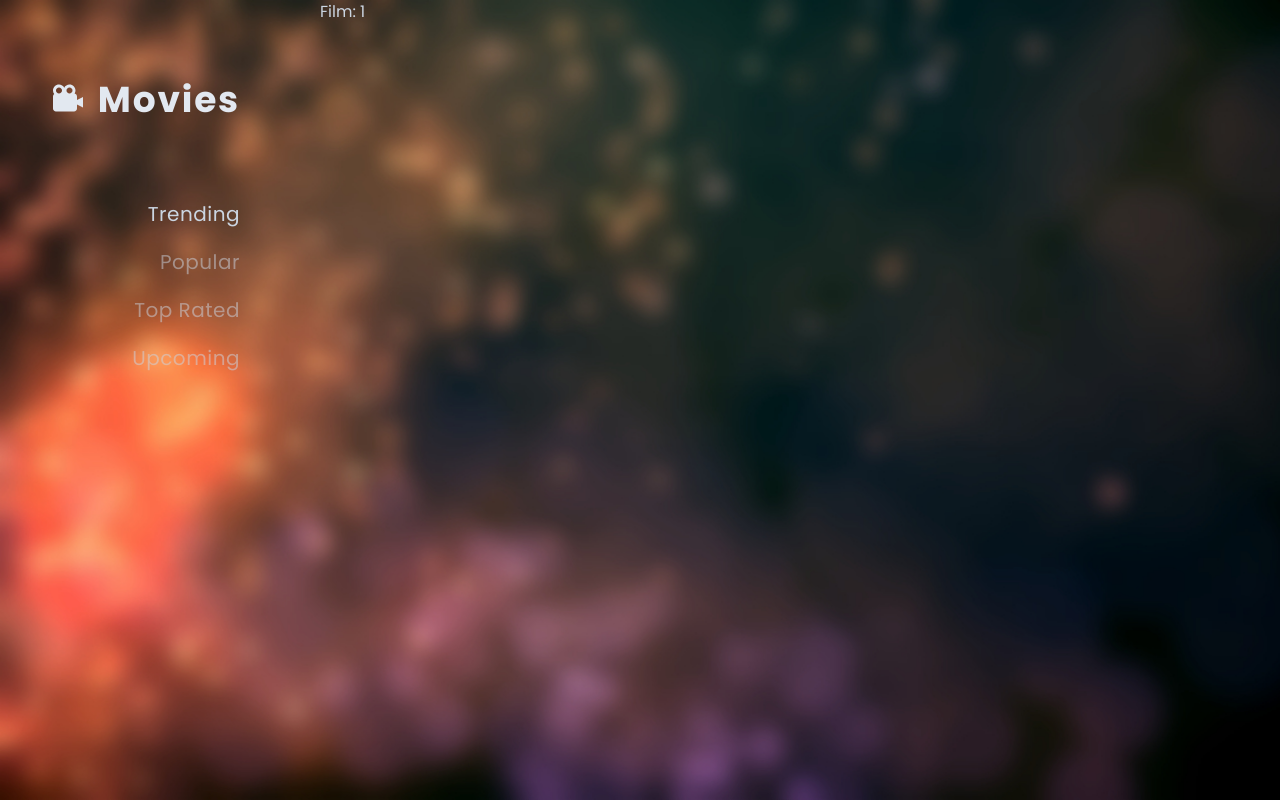
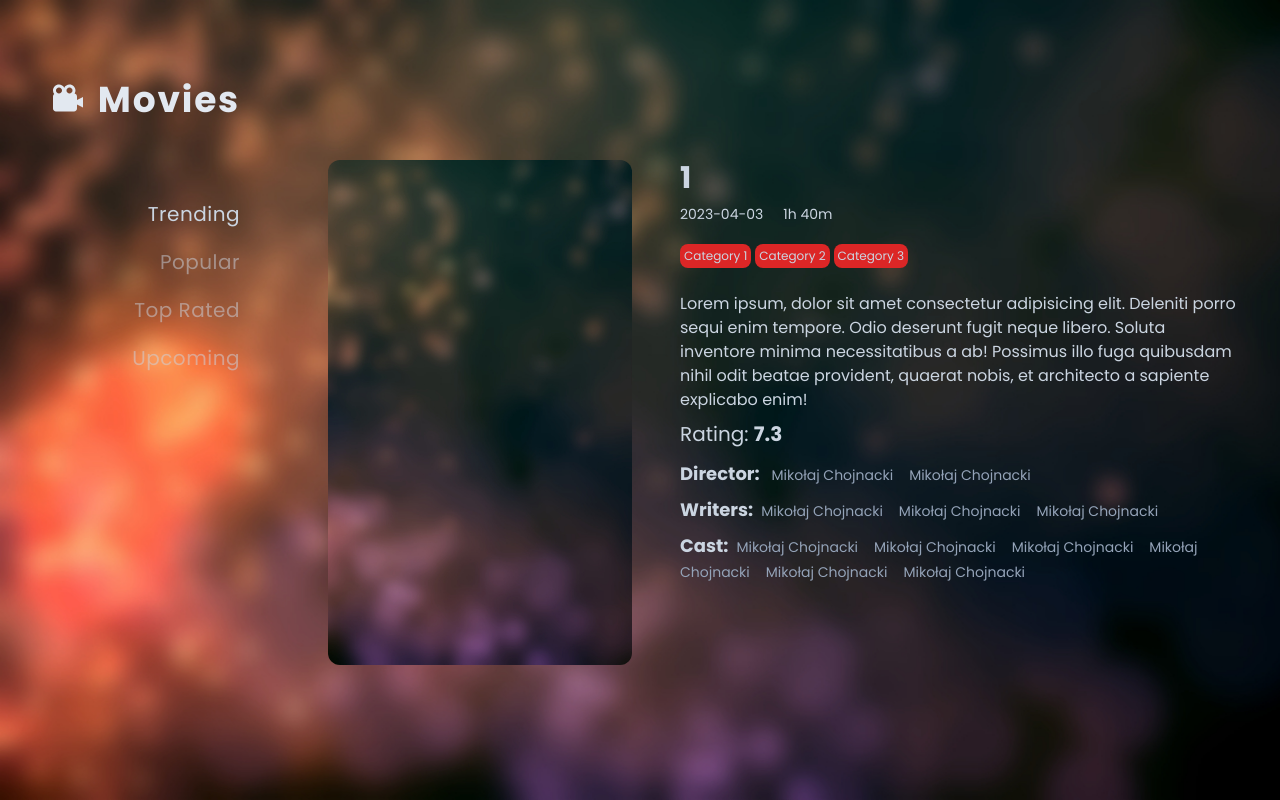
Before and after one commit to Desmord/movies, a React (Create React App) app: page /movie/1 in a window 1280 px wide. Built offline with nearby package versions, Linux system fonts and the light colour scheme.

Commit message:
Changes:
	- Add movie details page;

```diff
--- a/src/Components/App/App.tsx
+++ b/src/Components/App/App.tsx
@@ -1,7 +1,6 @@
 import { Provider } from 'react-redux';
 import { BrowserRouter, Route, Routes } from 'react-router-dom';
 import Store from "../../Redux/Store";
-import { useEffect } from 'react'
 
 import Menu from '../Menu/Menu';
 import MovieGallery from '../Pages/MovieGallery/MovieGallery';
@@ -12,13 +11,9 @@ import styles from "./App.module.scss";
 
 function App() {
 
-  useEffect(() => {
-    console.log(`Wczytujemy`)
-  }, [])
-
   return (
-    <div className={`
-      grid grid-cols-1 text-slate-300 h-screen ${styles.container}
+    <div className={`lg:h-screen lg:overflow-hidden
+      grid grid-cols-1 text-slate-300  ${styles.container}
       md:grid-cols-7  lg:grid-cols-3  xl:grid-cols-4
     `}>
       <Provider store={Store}>
--- /dev/null
+++ b/src/Components/Pages/Movie/Img.tsx
@@ -0,0 +1,16 @@
+const Img = ({ src }: { src: string }) => {
+    return (
+        <img className="
+            rounded-xl
+            object-cover
+            w-[300px]
+            h-[450px]
+            md:w-full
+            md:h-auto
+            lg:w-full
+            lg:aspect-[1/1.66]
+            " src={src} alt="movie"></img>
+    )
+}
+
+export default Img
--- a/src/Components/Pages/Movie/Movie.tsx
+++ b/src/Components/Pages/Movie/Movie.tsx
@@ -1,10 +1,64 @@
 import { useParams } from 'react-router';
+import { Suspense } from 'react';
+
+import Img from './Img';
 
 const Movie = () => {
     const { name } = useParams();
 
     return (
-        <div>Film: {name}</div>
+        <div className='relative w-full grid lg:grid-cols-3 -mt-40 md:mt-0
+        col-span-1 md:col-span-4 lg:col-span-2 xl:col-span-3 grid-cols-1 grid-rows-2'>
+            <Suspense fallback={<span></span>}>
+                <span className='p-2 pt-20 md:p-5 md:pt-20 flex col-span-1 justify-center w-full
+                lg:block lg:p-2 lg:pt-40'>
+                    <Img src={`/assets/images/stars.jpg`} />
+                </span>
+            </Suspense>
+            <div className='col-span-1 flex flex-col p-10 pt-2 lg:p-10 lg:pt-40 lg:col-span-2'>
+                <div className='text-3xl font-bold'>{name}</div>
+                <div className='text-sm pt-2 pb-2'>
+                    <span>2023-04-03</span>
+                    <span className='pl-5'>1h 40m</span>
+                </div>
+                <div className='pt-2 pb-2 block'>
+                    <div className='float-left bg-red-600 text-xs rounded-lg p-1 mr-1 mt-1'>Category 1</div>
+                    <div className='float-left bg-red-600 text-xs rounded-lg p-1 mr-1 mt-1'>Category 2</div>
+                    <div className='float-left bg-red-600 text-xs rounded-lg p-1 mr-1 mt-1'>Category 3</div>
+                </div>
+                <div className='pt-4'>
+                    Lorem ipsum, dolor sit amet consectetur adipisicing elit.
+                    Deleniti porro sequi enim tempore. Odio deserunt fugit neque libero.
+                    Soluta inventore minima necessitatibus a ab! Possimus illo fuga quibusdam
+                    nihil odit beatae provident, quaerat nobis, et architecto a sapiente
+                    explicabo enim!
+                </div>
+                <div className='text-xl pt-2 pb-2'>
+                    <span>Rating: </span>
+                    <span className='font-bold'> 7.3</span>
+                </div>
+                <div className='p-1 pl-0'>
+                    <span className='text-lg font-bold'>Director: </span>
+                    <span className='text-slate-400 text-sm pl-2 pr-2'>Mikołaj Chojnacki</span>
+                    <span className='text-slate-400 text-sm pl-2 pr-2'>Mikołaj Chojnacki</span>
+                </div>
+                <div className='p-1 pl-0'>
+                    <span className='text-lg font-bold'>Writers:</span>
+                    <span className='text-slate-400 text-sm pl-2 pr-2'>Mikołaj Chojnacki</span>
+                    <span className='text-slate-400 text-sm pl-2 pr-2'>Mikołaj Chojnacki</span>
+                    <span className='text-slate-400 text-sm pl-2 pr-2'>Mikołaj Chojnacki</span>
+                </div>
+                <div className='p-1 pl-0'>
+                    <span className='text-lg font-bold'>Cast:</span>
+                    <span className='text-slate-400 text-sm pl-2 pr-2'>Mikołaj Chojnacki</span>
+                    <span className='text-slate-400 text-sm pl-2 pr-2'>Mikołaj Chojnacki</span>
+                    <span className='text-slate-400 text-sm pl-2 pr-2'>Mikołaj Chojnacki</span>
+                    <span className='text-slate-400 text-sm pl-2 pr-2'>Mikołaj Chojnacki</span>
+                    <span className='text-slate-400 text-sm pl-2 pr-2'>Mikołaj Chojnacki</span>
+                    <span className='text-slate-400 text-sm pl-2 pr-2'>Mikołaj Chojnacki</span>
+                </div>
+            </div>
+        </div>
     )
 }
 
--- a/src/Components/Pages/MovieGallery/Img.tsx
+++ b/src/Components/Pages/MovieGallery/Img.tsx
@@ -1,7 +1,7 @@
 
 const Img = ({ src }: { src: string }) => {
     return (
-        <img src={src} alt="Mikołaj Chojnacki"></img>
+        <img src={src} alt="movie"></img>
     )
 }
 
--- a/src/Components/Pages/MovieGallery/MovieGallery.tsx
+++ b/src/Components/Pages/MovieGallery/MovieGallery.tsx
@@ -22,7 +22,7 @@ const MovieGallery = ({ text }: { text: string }) => {
         { name: `one piece`, currentTransition: 0, releaseDate: `2023-20-50` },
     ])
 
-    const { slide, getMovies, showMovie } = UseMovieGallery({
+    const { slide, getMovies, } = UseMovieGallery({
         currentSlide,
         setCurrentSlide,
         movies,
```
Also changed, not shown: src/Components/Pages/MovieGallery/UseMovieGallery.tsx (+6 -6 lines).
